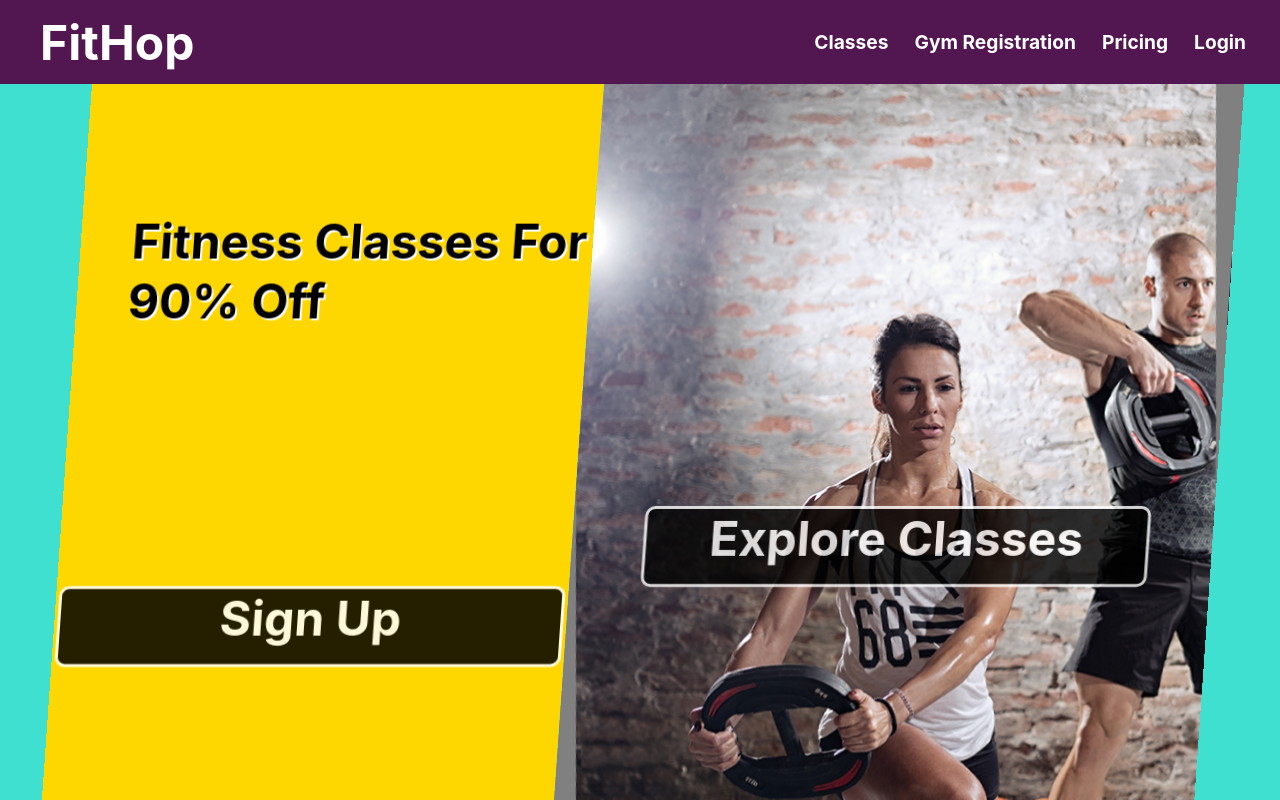
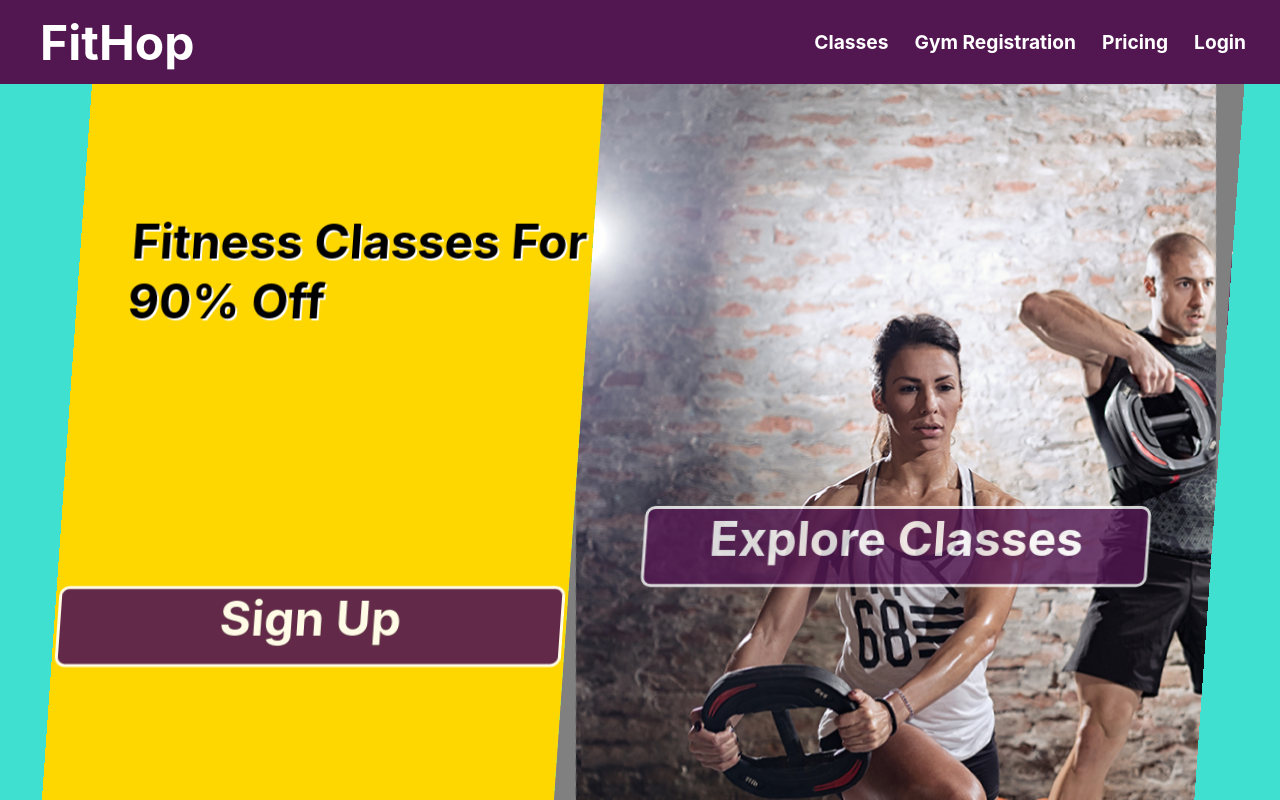
Before and after one commit to taylorjayoung/fithop_frontend, a React (Create React App) app: page / in a window 1280 px wide. Built offline with nearby package versions, Linux system fonts and the light colour scheme; what google-maps-react, react-async-script-loader would draw is missing.

Commit message:
landing page button updates, font updates

```diff
--- a/src/App.js
+++ b/src/App.js
@@ -121,7 +121,10 @@ class App extends Component {
           <SideDrawer show={this.state.sideDrawerOpen} />
           {backdrop}
           {this.state.home ? (
-            <Home handleClickSignUp={this.handleClickSignUp} />
+            <Home
+              handleClickSignUp={this.handleClickSignUp}
+              handleClickExplore={this.handleClickExplore}
+            />
           ) : null}
           {this.state.showLogin || this.state.showSignUp ? (
             <div id="login_background" />
--- a/src/components/Home.css
+++ b/src/components/Home.css
@@ -39,15 +39,23 @@ body {
   font-size: 3em;
   font-weight: bold;
   margin: 0;
+  cursor: pointer;
+}
+.ExploreClassesDiv:hover {
+  border-color: yellow;
+  text-decoration: none;
+}
+
+.ExploreClassesDiv:hover p {
+  color: yellow;
 }
 
 .ExploreClassesDiv {
   width: 500px;
   height: 75px;
-  background-color: black;
   margin: auto;
   text-align: center;
-  background-color: black;
+  background-color: #521751;
   margin: auto;
   opacity: 0.8;
   border-radius: 10px;
@@ -76,12 +84,11 @@ body {
 .SignUpLinkDiv {
   width: 500px;
   height: 75px;
-  background-color: black;
+  background-color: #521751;
   margin: auto;
   text-align: center;
-  background-color: black;
   margin: auto;
-  opacity: 0.85;
+  opacity: 0.9;
   border-radius: 10px;
   font-size: 1em;
   margin-top: 50%;
@@ -95,4 +102,15 @@ body {
   justify-content: space-around;
   box-sizing: border-box;
   margin: 0;
+  cursor: pointer;
 }
+
+.SignUpLinkDiv:hover {
+  border-color: #521751;
+  text-decoration: none;
+  background: white;
+}
+
+.SignUpLinkDiv:hover p {
+  color: #521751;
+}
--- a/src/components/Home.js
+++ b/src/components/Home.js
@@ -26,7 +26,7 @@ export default class Home extends Component {
             <div className="ExploreClassesDiv">
               <p
                 className="ExploreClassesLink"
-                onClick={this.props.handleClickSignUp}
+                onClick={this.props.handleClickExplore}
               >
                 Explore Classes
               </p>
```
